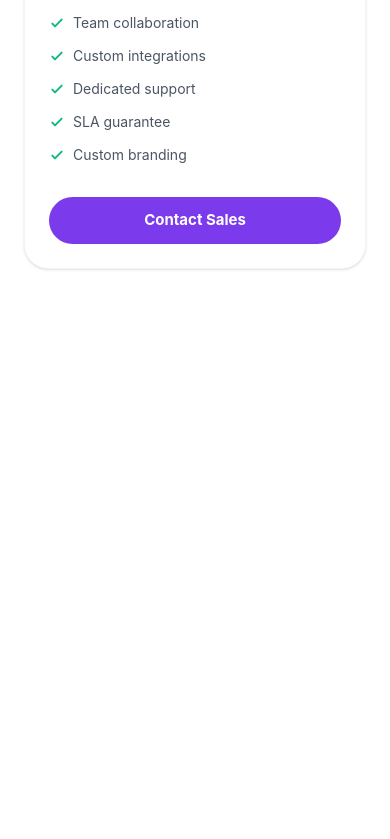
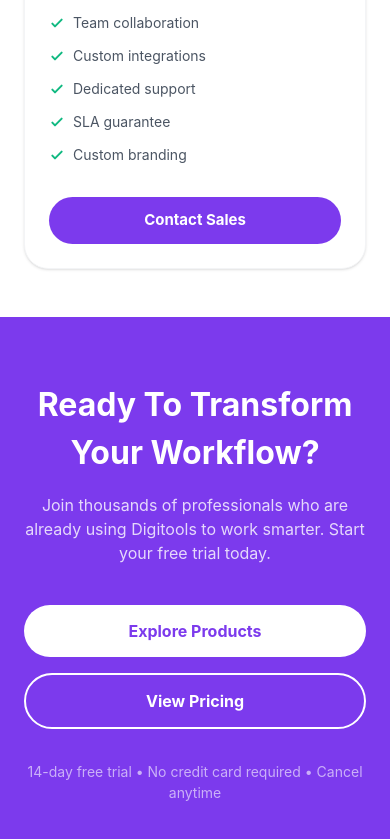
Before and after one commit to MernStackExpert/Digitools_Digital-Services, a React (Vite) app: page / in a window 390 px wide. Shown: the part 8397-9236 px from the top of the page. Before the commit the page ends 8714 px from the top, so only its background shows below. Built offline with nearby package versions, Linux system fonts and the light colour scheme.

Commit message:
[ADDED_CTA] Add Call To Action Section

```diff
--- a/src/App.jsx
+++ b/src/App.jsx
@@ -7,6 +7,7 @@ import DigitalTools from './Components/DigitalTools';
 import productsData from './data/products.json';
 import Steps from './Components/Steps';
 import Pricing from './Components/Pricing';
+import CTA from './Components/CTA';
 
 function App() {
   const [activeTab, setActiveTab] = useState('products');
@@ -38,6 +39,7 @@ function App() {
           />
           <Steps/>
           <Pricing/>
+          <CTA/>
         </>
       ) : (
         <div className="py-20 text-center">
--- /dev/null
+++ b/src/Components/CTA.jsx
@@ -0,0 +1,35 @@
+import React from 'react';
+
+const CTA = () => {
+  return (
+    <section className="w-full bg-[#7C3AED] py-16 md:py-20 px-6">
+      <div className="max-w-[1440px] mx-auto text-center text-white">
+
+        <h2 className="text-[32px] md:text-[48px] font-bold mb-4">
+          Ready To Transform Your Workflow?
+        </h2>
+
+        <p className="text-white/80 text-[16px] md:text-[18px] max-w-[600px] mx-auto mb-10">
+          Join thousands of professionals who are already using Digitools to work smarter.
+          Start your free trial today.
+        </p>
+
+        <div className="flex flex-col sm:flex-row items-center justify-center gap-4 mb-8">
+          <button className="bg-white text-[#7C3AED] px-8 py-3.5 rounded-full text-[16px] font-bold hover:bg-gray-100 transition-all w-full sm:w-auto active:scale-95">
+            Explore Products
+          </button>
+          <button className="border-2 border-white text-white px-8 py-3.5 rounded-full text-[16px] font-bold hover:bg-white/10 transition-all w-full sm:w-auto active:scale-95">
+            View Pricing
+          </button>
+        </div>
+
+        <p className="text-white/60 text-[14px]">
+          14-day free trial • No credit card required • Cancel anytime
+        </p>
+
+      </div>
+    </section>
+  );
+};
+
+export default CTA;
```
